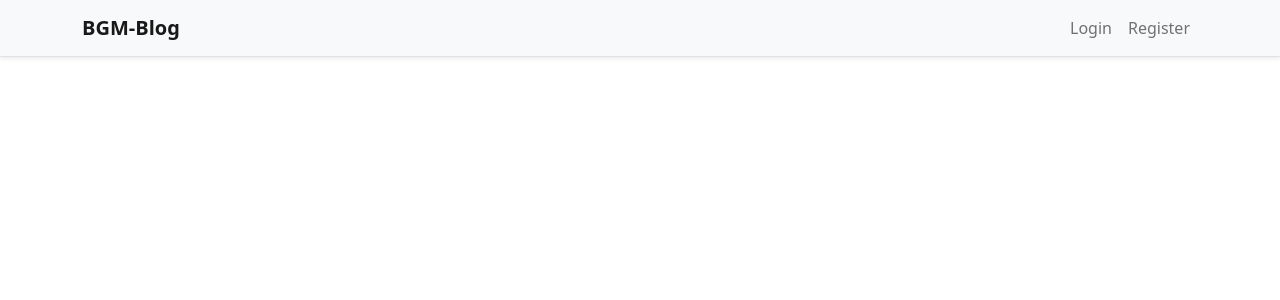
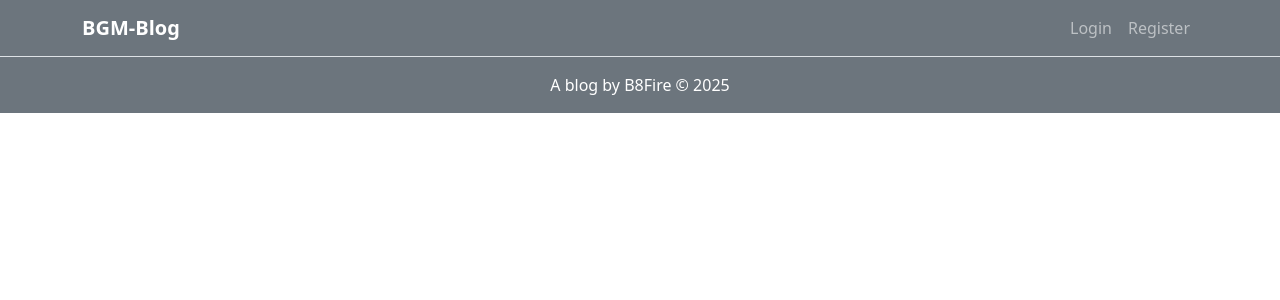
Before and after one commit to BonfaceGekara/bgm-blog, a React (Vite) app in the folder frontend/blog-frontend/: page / in a window 1280 px wide. Shown: the top 300 px of the page. Built offline with nearby package versions, Linux system fonts and the light colour scheme.

Commit message:
styled footer

```diff
--- a/frontend/blog-frontend/src/App.jsx
+++ b/frontend/blog-frontend/src/App.jsx
@@ -1,11 +1,13 @@
 import { useState } from 'react';
 import Header from './components/Header';
+import Footer from './components/Footer';
 
 function App() {
 
   return (
     <>
       <Header />
+      <Footer />
     </>
   )
 }
--- a/frontend/blog-frontend/src/components/Footer.jsx
+++ b/frontend/blog-frontend/src/components/Footer.jsx
@@ -1,7 +1,11 @@
 import React from "react";
 
 function Footer() {
-
+    return(
+        <footer class="bg-secondary text-white text-center py-3 me-auto">
+            A blog by B8Fire &copy; 2025
+        </footer>
+    );
 }
 
 export default Footer;
--- a/frontend/blog-frontend/src/components/Header.jsx
+++ b/frontend/blog-frontend/src/components/Header.jsx
@@ -3,23 +3,23 @@ import React from "react";
 function Header() {
     return (
         <header>
-            <nav class="navbar navbar-expand-lg navbar-light bg-light border-bottom shadow-sm">
+            <nav class="navbar navbar-expand-lg navbar-light bg-secondary border-bottom">
                 <div class="container">
 
-                    <a class="navbar-brand fw-bold" href="#">BGM-Blog</a>
+                    <a class="navbar-brand text-white fw-bold" href="#">BGM-Blog</a>
 
                     <button class="navbar-toggler" type="button" data-bs-toggle="collapse" data-bs-target="#navbarContent"
                         aria-controls="navbarContent" aria-expanded="false" aria-label="Toggle navigation">
                         <span class="navbar-toggler-icon"></span>
                     </button>
 
-                    <div class="collapse navbar-collapse justify-content-end" id="navbarContent">
+                    <div class="collapse navbar-collapse navbar-dark justify-content-end" id="navbarContent">
                         <ul class="navbar-nav">
                             <li class="nav-item">
-                                <a class="nav-link" href="/login">Login</a>
+                                <a class="nav-link" href="#">Login</a>
                             </li>
                             <li class="nav-item">
-                                <a class="nav-link" href="/register">Register</a>
+                                <a class="nav-link" href="#">Register</a>
                             </li>
                         </ul>
                     </div>
```
